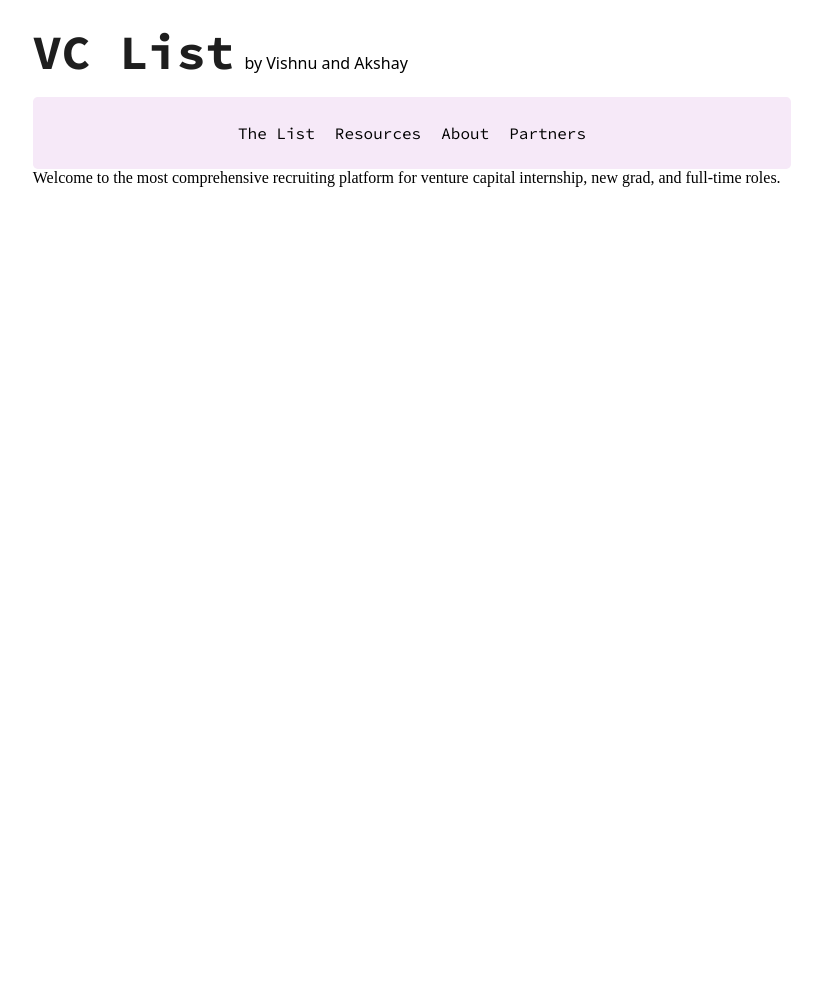
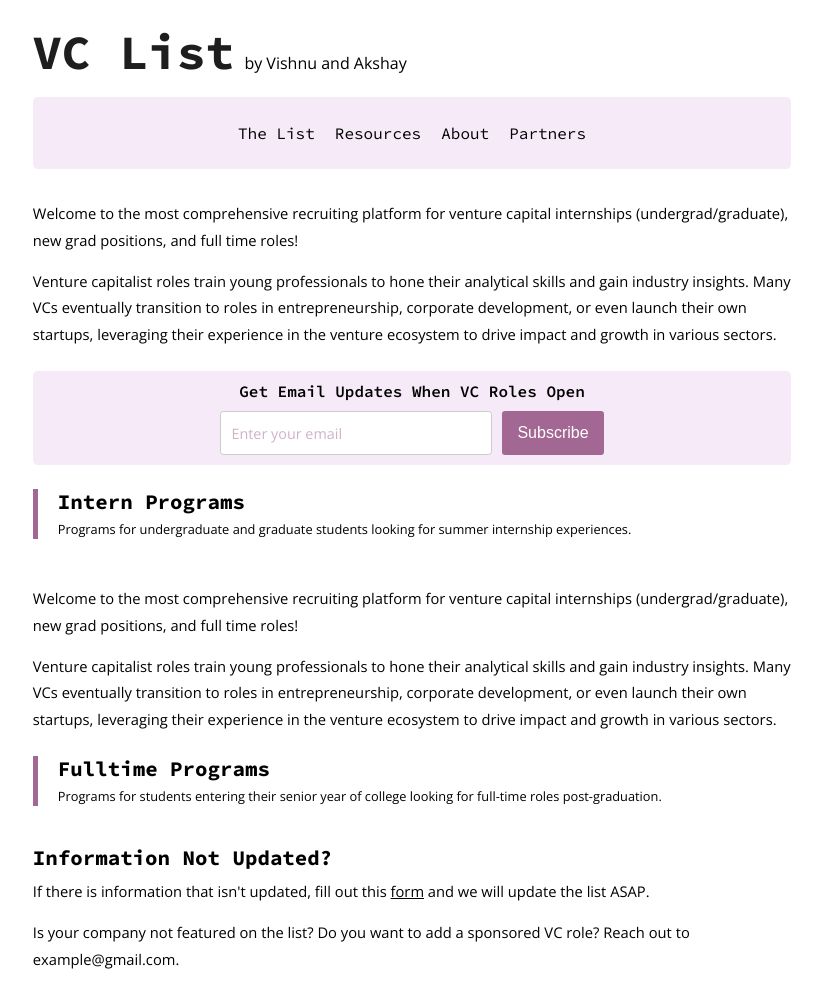
Before and after one commit to VishnuMano/VCList, a plain HTML site: page index.html in a window 1280 px wide. Shown: the whole page, without its empty margins (228-1050 px from the left). Before the commit the page ends 800 px from the top, so only its background shows below. Drawn offline with nearby package versions, Linux system fonts and the light colour scheme.

Commit message:
front end framework update

```diff
--- a/index.html
+++ b/index.html
@@ -22,12 +22,53 @@
             </nav>
         </div>
         <div class="description">
-            Welcome to the most comprehensive recruiting platform for venture capital internship, new grad, and full-time roles.
+            <p>
+                Welcome to the most comprehensive recruiting platform for venture capital internships (undergrad/graduate), new grad positions, and full time roles!
+            </p>
+            <p>
+                Venture capitalist roles train young professionals to hone their analytical skills and gain industry insights. Many VCs eventually transition to roles in entrepreneurship, corporate development, or even launch their own startups, leveraging their experience in the venture ecosystem to drive impact and growth in various sectors.
+            </p>
         </div>
-        <div class="updates">
-
+        <div class="email-updates">
+            <h3>Get Email Updates When VC Roles Open</h3>
+            <form action="#" method="post">
+                <input type="email" placeholder="Enter your email" required>
+                <button type="submit">Subscribe</button>
+            </form>
         </div>
-
+        <div class="intern-programs">
+            <div class="vertical-line"></div>
+            <div class="intern-content">
+                <h3>Intern Programs</h3>
+                <p>Programs for undergraduate and graduate students looking for summer internship experiences.</p>
+            </div>
+        </div>
+        <div class="description">
+            <p>
+                Welcome to the most comprehensive recruiting platform for venture capital internships (undergrad/graduate), new grad positions, and full time roles!
+            </p>
+            <p>
+                Venture capitalist roles train young professionals to hone their analytical skills and gain industry insights. Many VCs eventually transition to roles in entrepreneurship, corporate development, or even launch their own startups, leveraging their experience in the venture ecosystem to drive impact and growth in various sectors.
+            </p>
+        </div>
+        <div class="fulltime-programs">
+            <div class="vertical-line"></div>
+            <div class="intern-content">
+                <h3>Fulltime Programs</h3>
+                <p>Programs for students entering their senior year of college looking for full-time roles post-graduation.</p>
+            </div>
+        </div>
+        <div class="not-updated">
+            <div class="intern-content">
+                <h3>Information Not Updated?</h3>
+                <p>
+                    If there is information that isn't updated, fill out this <a href="#the-list" class="underline">form</a> and we will update the list ASAP.
+                </p>
+                <p>
+                    Is your company not featured on the list? Do you want to add a sponsored VC role? Reach out to example@gmail.com.
+                </p>
+            </div>
+        </div>
     </div>
 </body>
 </html>
--- a/styles.css
+++ b/styles.css
@@ -1,4 +1,5 @@
 @import url('https://fonts.googleapis.com/css2?family=Source+Code+Pro:ital,wght@0,200..900;1,200..900&display=swap');
+@import url('https://fonts.googleapis.com/css2?family=Open+Sans:ital,wght@0,300..800;1,300..800&display=swap');
 
 .main-container {
     width: 50%; /* Default width */
@@ -32,7 +33,7 @@
 }
 
 .author {
-    font-family: system-ui, -apple-system, BlinkMacSystemFont, 'Segoe UI', Roboto, Oxygen, Ubuntu, Cantarell, 'Open Sans', 'Helvetica Neue', sans-serif;
+    font-family: "Open Sans";
     font-size: 1em;
 }
 
@@ -118,3 +119,119 @@ a {
         width: 90%; /* Adjust width for screens 500px and below */
     }
 }
+
+.description {
+    padding-top: 1.5em;
+}
+
+p {
+    font-family: "Open Sans";
+    font-size: 0.92em;
+    margin-top: 0px;
+    line-height: 1.8; /* Adjust this value for more spacing */
+}
+
+.email-updates {
+    background-color: rgb(246, 233, 248); /* Same background as navbar */
+    padding: 10px 0; /* Same padding as navbar */
+    border-radius: 0.3em; /* Same border-radius */
+    margin: 20px 0; /* Add some space around the box */
+    text-align: center; /* Center the text */
+    margin-top: 1.5em;
+}
+
+.email-updates h3 {
+    margin: 0; /* Remove default margin */
+    font-family: "Source Code Pro"; /* Match font style */
+    font-size: 1em;
+    font-weight: 600;
+}
+
+.email-updates form {
+    display: flex; /* Flexbox for alignment */
+    justify-content: center; /* Center items */
+    margin-top: 10px; /* Space between heading and form */
+}
+
+.email-updates input[type="email"] {
+    padding: 10px; /* Padding for input */
+    border: 1px solid #ccc; /* Light border */
+    border-radius: 0.2em; /* Slightly rounded corners */
+    width: 250px; /* Fixed width for input */
+    font-size: 1em; /* Match font size */
+}
+
+.email-updates button {
+    padding: 10px 15px; /* Padding for button */
+    border: none; /* No border */
+    border-radius: 0.2em; /* Slightly rounded corners */
+    background-color: rgb(162, 103, 146); /* Match link color */
+    color: white; /* Text color */
+    font-size: 1em; /* Match font size */
+    margin-left: 10px; /* Space between input and button */
+    cursor: pointer; /* Pointer cursor */
+    transition: background-color 0.3s ease; /* Transition for hover effect */
+}
+
+.email-updates button:hover {
+    background-color: rgb(120, 75, 100); /* Darker shade on hover */
+}
+
+.intern-programs, .fulltime-programs, .not-updated {
+    display: flex; /* Use flexbox for layout */
+    align-items: flex-start; /* Align items at the top */
+    margin-top: 1.5em; /* Add space around the section */
+    flex: 1; /* Allow content to take remaining space */
+}
+
+.vertical-line {
+    width: 5px; /* Width of the vertical line */
+    background-color: rgb(162, 103, 146); /* Dark purple color */
+    height: auto; /* Allow it to stretch */
+    min-height: 50px; /* Minimum height to ensure visibility */
+    margin-right: 20px; /* Space between line and text */
+}
+
+.intern-programs h3, .fulltime-programs h3, .not-updated h3 {
+    margin: 0; /* Remove default margin */
+    font-family: "Source Code Pro", monospace; /* Match font style */
+    font-size: 1.3em;
+    font-weight: 650;
+}
+
+.intern-programs p, .fulltime-programs p {
+    font-family: "Open Sans";
+    font-size: 0.8em;
+    margin-top: 0.2em; /* Space above the paragraph */
+    font-weight: 200;
+}
+
+.not-updated p {
+    font-family: "Open Sans";
+    font-size: 0.92em;
+    margin-top: 0.5em;
+    line-height: 1.8; /* Adjust this value for more spacing */
+}
+
+p {
+    font-family: "Open Sans";
+    font-size: 0.92em;
+    margin-top: 0.5em;
+    line-height: 1.8; /* Adjust this value for more spacing */
+}
+
+.underline {
+    text-decoration: underline;
+}
+
+input {
+    color: rgb(162, 103, 146);
+    font-family: "Open Sans";
+}
+
+input::placeholder {
+    color: rgba(162, 103, 146, 0.508); /* Change placeholder text color */
+    opacity: 1; /* Firefox lowers the opacity by default */
+    font-size: 0.9em;
+    font-family: "Open Sans"
+}
```
